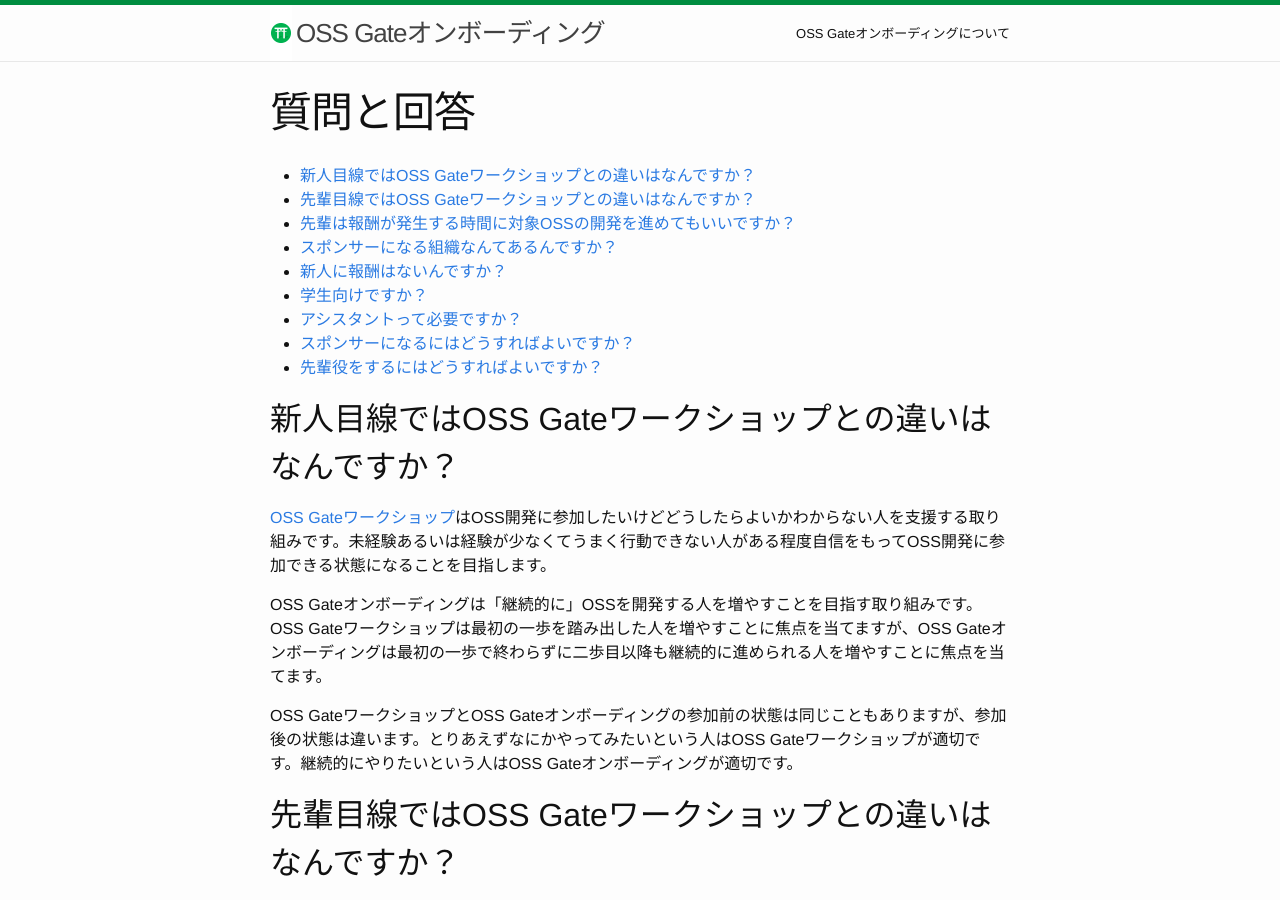
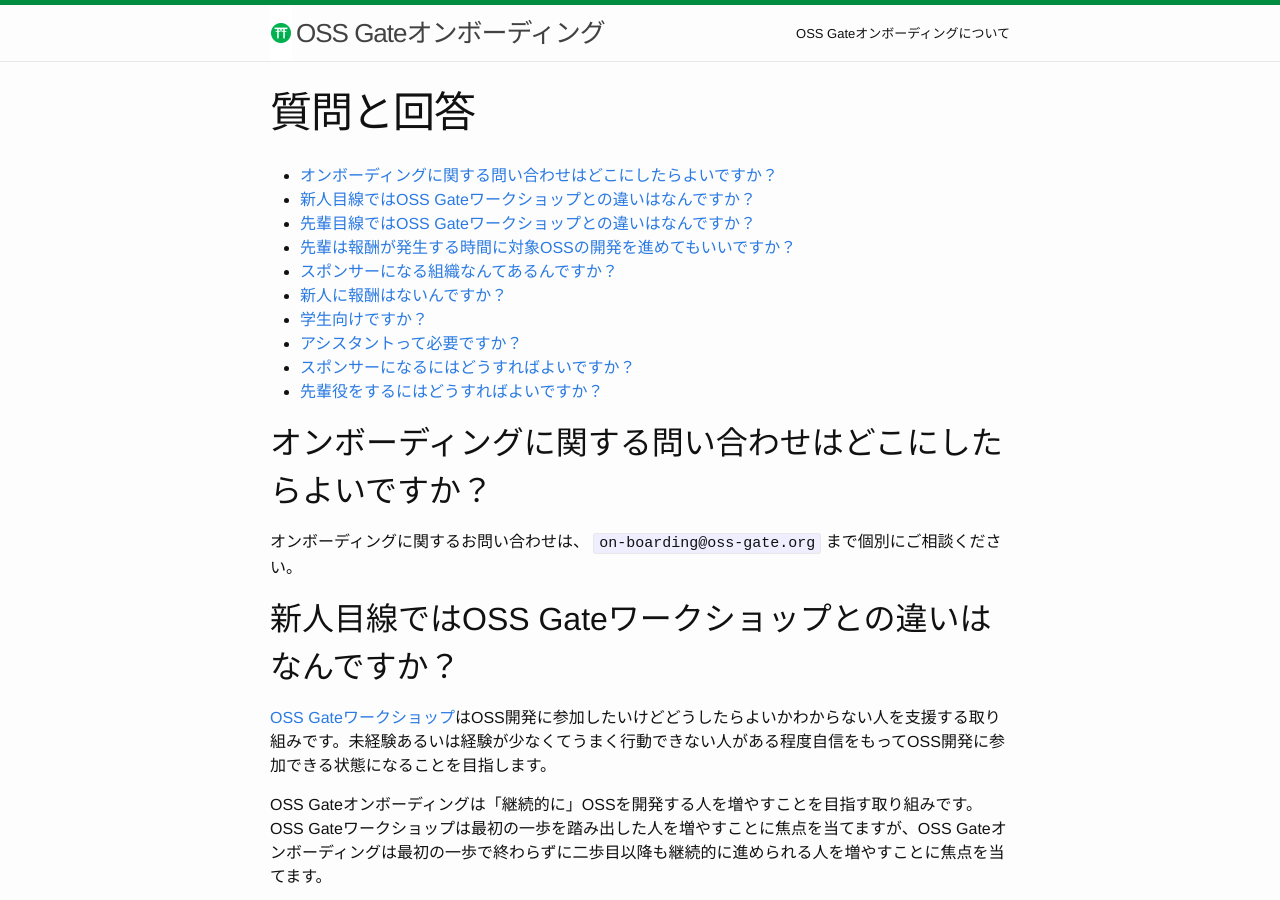
Before and after one commit to oss-gate/on-boarding, a Jekyll site: the page built from qa/index.md, in a window 1280 px wide and 900 px high. Built offline with Jekyll 4.4.1, drawn with Linux system fonts in a browser that asks for light colours; Markdown is read by kramdown in place of the engine named in the settings; comment, search, counter and statistics services are not loaded.

Commit message:
Add contact

```diff
--- a/qa/index.md
+++ b/qa/index.md
@@ -3,6 +3,7 @@ layout: page
 title: 質問と回答
 ---
 
+* [オンボーディングに関する問い合わせはどこにしたらよいですか？](#how-to-contact)
 * [新人目線ではOSS Gateワークショップとの違いはなんですか？](#what-is-the-difference-for-newbie)
 * [先輩目線ではOSS Gateワークショップとの違いはなんですか？](#what-is-the-difference-for-mentor)
 * [先輩は報酬が発生する時間に対象OSSの開発を進めてもいいですか？](#parallel-work)
@@ -12,6 +13,10 @@ title: 質問と回答
 * [アシスタントって必要ですか？](#necessity-of-assistant)
 * [スポンサーになるにはどうすればよいですか？](#how-to-become-sponsor)
 * [先輩役をするにはどうすればよいですか？](#how-to-become-mentor)
+
+## <span id="how-to-contact">オンボーディングに関する問い合わせはどこにしたらよいですか？</span>
+
+オンボーディングに関するお問い合わせは、 `on-boarding@oss-gate.org` まで個別にご相談ください。
 
 ## <span id="what-is-the-difference-for-newbie">新人目線ではOSS Gateワークショップとの違いはなんですか？</span>
 
```
